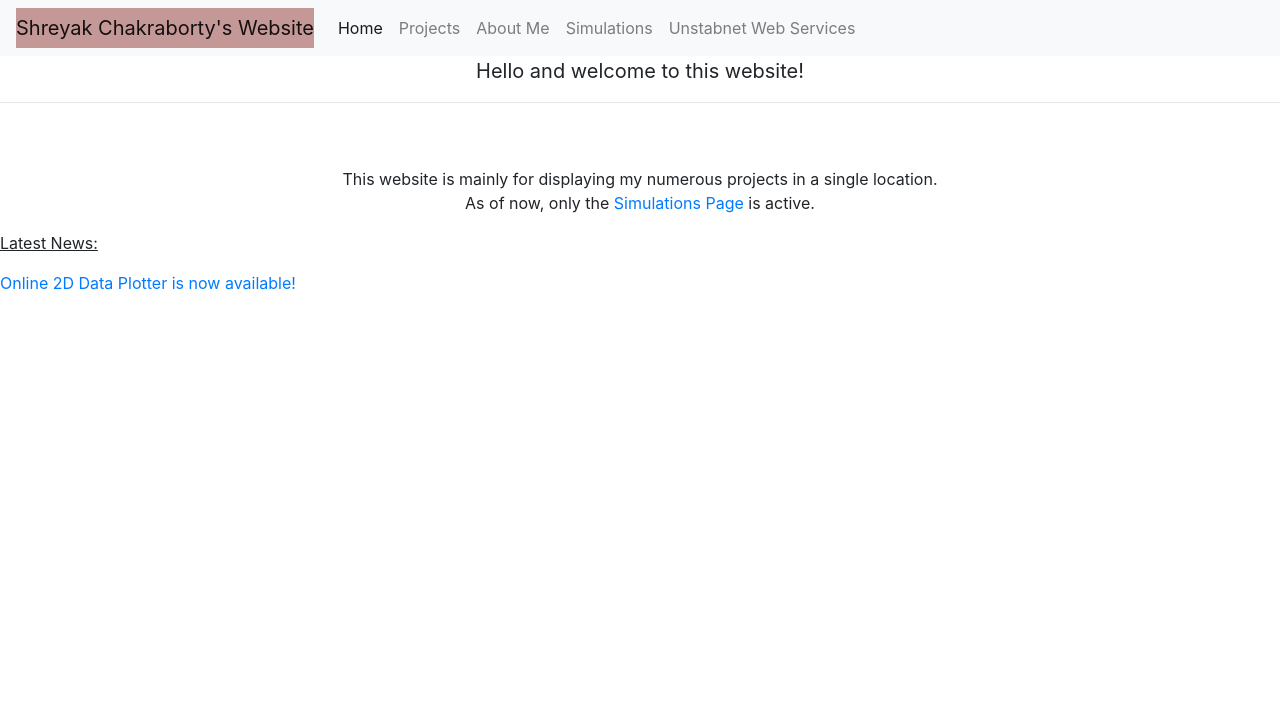
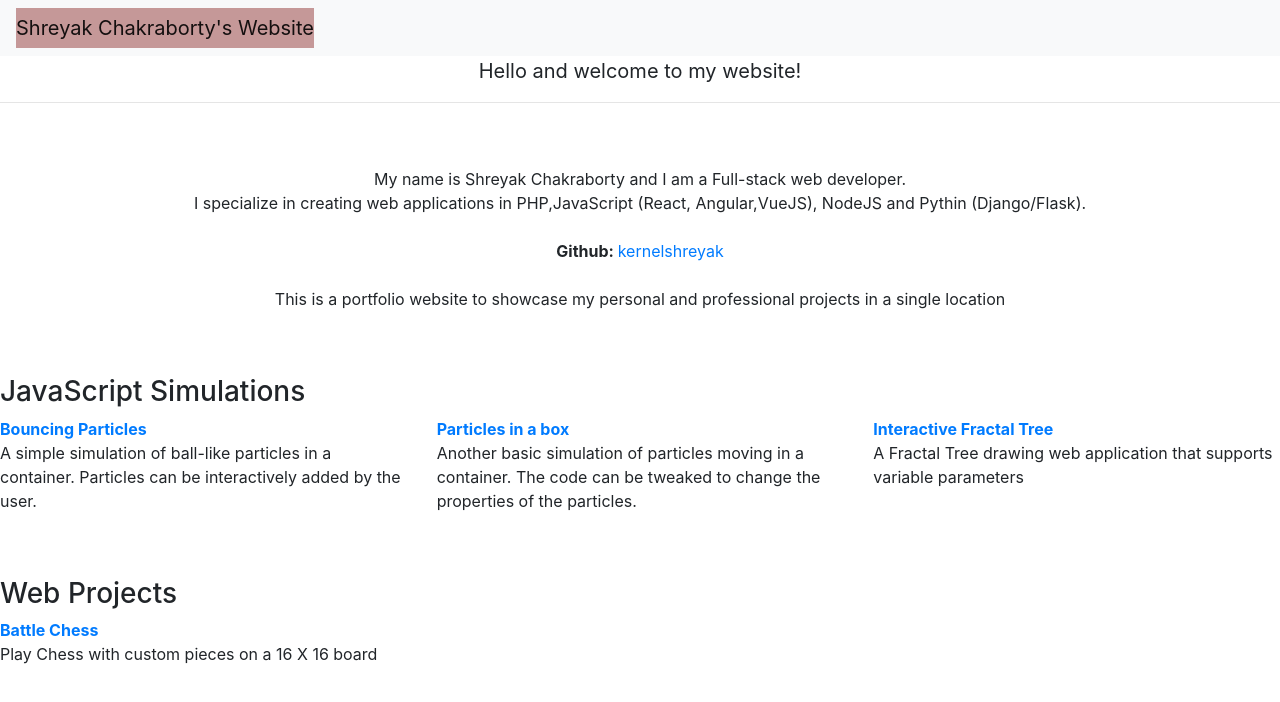
Before and after one commit to kernelshreyak/kernelshreyak.github.io, a plain HTML site: page index.html in a window 1280 px wide. Drawn offline with Linux system fonts and the light colour scheme.

Commit message:
content update

```diff
--- a/index.html
+++ b/index.html
@@ -26,41 +26,51 @@
             <button class="navbar-toggler" type="button" data-toggle="collapse" data-target="#navbarNav" aria-controls="navbarNav" aria-expanded="false" aria-label="Toggle navigation">
                 <span class="navbar-toggler-icon"></span>
             </button>
-            <div class="collapse navbar-collapse" id="navbarNav">
-                <ul class="navbar-nav">
-                    <li class="nav-item active">
-                        <a class="nav-link" href="index.html">Home <span class="sr-only">(current)</span></a>
-                    </li>
-                    <li class="nav-item">
-                        <a class="nav-link" href="#">Projects</a>
-                    </li>
-                    <li class="nav-item">
-                        <a class="nav-link" href="#">About Me</a>
-                    </li>
-                    <li class="nav-item">
-                        <a class="nav-link" href="simulations.html">Simulations</a>
-                    </li>
-                    <li class="nav-item">
-                        <a class="nav-link" href="https://unstabnet.co.in">Unstabnet Web Services</a>
-                    </li>
-                </ul>
-            </div>
+
         </nav>
         <div class="content">
             <p align="center" style="font-size: 20px">
-            Hello and welcome to this website! </p>
+            Hello and welcome to my website! </p>
             <hr>
             <br>
             <br>
-            <p align="center" style="font-size: 16px"> This website is mainly for displaying my numerous projects
-                in a single location.<br> As of now, only the <a href="simulations.html">Simulations Page</a> is active.
+            <p align="center" style="font-size: 16px">
+                My name is Shreyak Chakraborty and I am a Full-stack web developer.
+                <br>
+                I specialize in creating web applications in PHP,JavaScript (React, Angular,VueJS), NodeJS and Pythin (Django/Flask).
+                <br><br>
+                <b>Github: </b> <a href="https://github.com/kernelshreyak">kernelshreyak</a><br><br>
+                This is a portfolio website to showcase my personal and professional projects in a single location
             </p>
-            <p style="background-color: 'skyblue', font-size:22px">
-                <u>Latest News:</u>
-            </p>
-            <p>
-                <a href="plotter.html">Online 2D Data Plotter is now available!</a>
-            </p>
+            <br> <br>
+
+            <h3>JavaScript Simulations</h3>
+             <div class="row">
+
+                <div class="col-md-4">
+                    <b><a href="simulations/bouncing_particles.html">Bouncing Particles</a></b>
+                    <p>A simple simulation of ball-like particles in a container. Particles can be interactively added by the user.</p>
+                </div>
+                <div class="col-md-4">
+                    <b><a href="simulations/particle_test.html">Particles in a box</a></b>
+                    <p>Another basic simulation of particles moving in a container. The code can be tweaked to change the properties of the particles.</p>
+                </div>
+                <div class="col-md-4">
+                    <b><a href="simulations/fractal_tree.html">Interactive Fractal Tree</a></b>
+                    <p>A Fractal Tree drawing web application that supports variable parameters</p>
+                </div>
+            </div>
+
+            <br> <br>
+            <h3>Web Projects</h3>
+             <div class="row">
+                <div class="col-md-12">
+                    <b><a href="projects/battlechess.html">Battle Chess</a></b>
+                    <p>
+                        Play Chess with custom pieces on a 16 X 16 board
+                    </p>
+                </div>
+            </div>
         </div>
         <script src="assets/js/jquery.min.js"></script>
         <script src="assets/js/popper.js"></script>
```
Also changed, not shown: projects/battlechess.html (added, +34 -0 lines), projects/img/chesspieces/wikipedia/bB.png (added), projects/img/chesspieces/wikipedia/bK.png (added), projects/img/chesspieces/wikipedia/bN.png (added), projects/img/chesspieces/wikipedia/bP.png (added), projects/img/chesspieces/wikipedia/bQ.png (added), projects/img/chesspieces/wikipedia/bR.png (added), projects/img/chesspieces/wikipedia/wB.png (added), projects/img/chesspieces/wikipedia/wK.png (added), projects/img/chesspieces/wikipedia/wN.png (added), projects/img/chesspieces/wikipedia/wP.png (added), projects/img/chesspieces/wikipedia/wQ.png (added), projects/img/chesspieces/wikipedia/wR.png (added).
